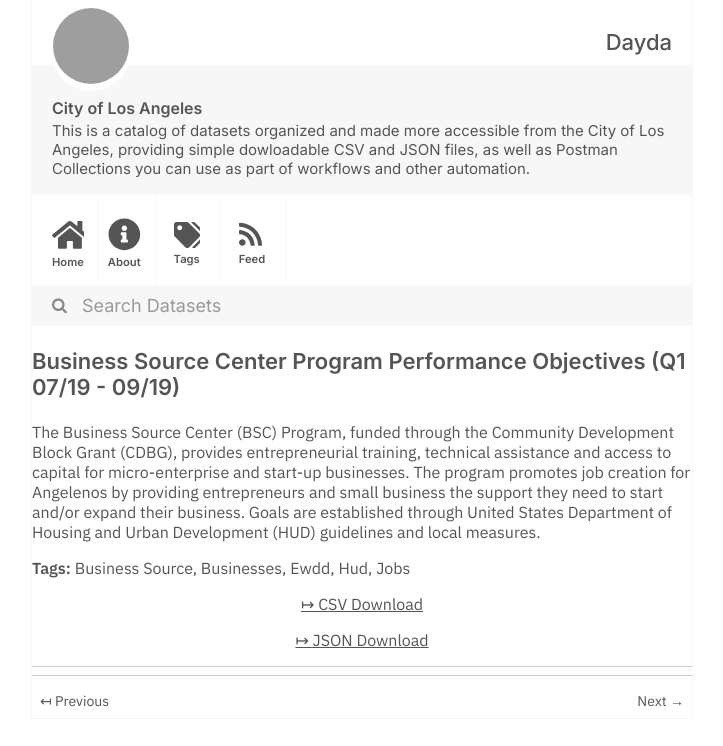
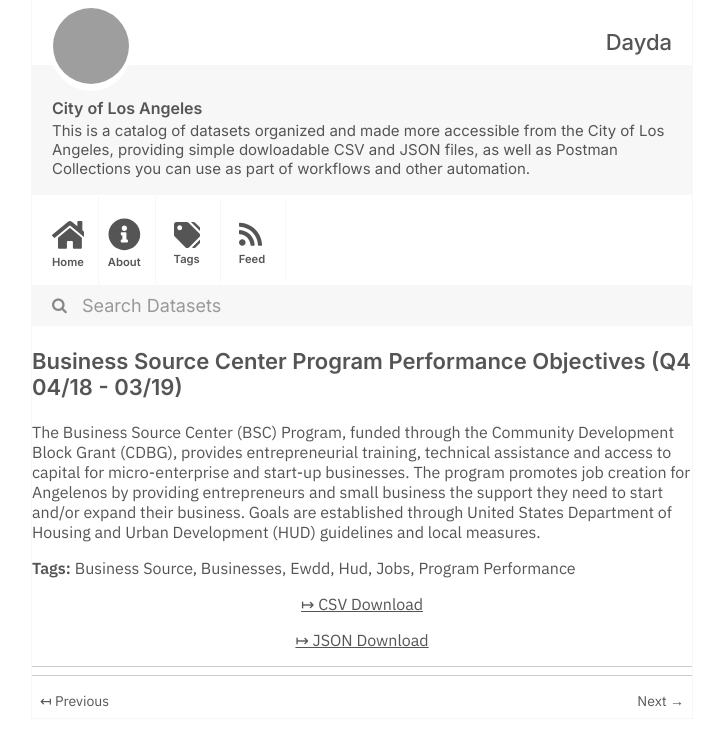
Before and after one commit to dayda-entities/city-of-los-angeles, a Jekyll site: the page built from _posts/2020-11-10-business-source-center-program.md, in a window 1280 px wide, cut to the strip 0-746 px from the top of the page. Shown: the whole strip, without its empty margins (278-1001 px from the left). Built offline with Jekyll 4.4.1, drawn with Linux system fonts in a browser that asks for light colours; grey boxes are pictures that could not be loaded.

```diff
--- a/_posts/2020-11-10-business-source-center-program.md
+++ b/_posts/2020-11-10-business-source-center-program.md
@@ -1,7 +1,7 @@
 ---
-title: Business Source Center Program Performance Objectives (Q1  07/19 - 09/19)
-created: '2020-11-10T17:52:04.539214'
-modified: '2020-12-02T15:54:47.358657'
+title: Business Source Center Program Performance Objectives (Q4  04/18 - 03/19)
+created: '2020-11-10T17:52:16.186502'
+modified: '2020-12-02T15:55:46.082326'
 state: active
 type: dataset
 tags:
@@ -10,11 +10,12 @@ tags:
   - Ewdd
   - Hud
   - Jobs
+  - Program Performance
 groups:
   - Local Government
-csv_url: 'https://data.lacity.org/api/views/3aii-bde7/rows.csv?accessType=DOWNLOAD'
-json_url: 'https://data.lacity.org/api/views/3aii-bde7/rows.json?accessType=DOWNLOAD'
+csv_url: 'https://data.lacity.org/api/views/c9di-tijr/rows.csv?accessType=DOWNLOAD'
+json_url: 'https://data.lacity.org/api/views/c9di-tijr/rows.json?accessType=DOWNLOAD'
 layout: post
 
 ---
-The Business Source Center (BSC) Program, funded through the Community Development Block Grant (CDBG), provides entrepreneurial training, technical assistance and access to capital for micro-enterprise and start-up businesses. The program promotes job creation for Angelenos by providing entrepreneurs and small business the support they need to start and/or expand their business. Goals are established through United States Department of Housing and Urban Development (HUD) guidelines and local measures.
+The Business Source Center (BSC) Program, funded through the Community Development Block Grant (CDBG), provides entrepreneurial training, technical assistance and access to capital for micro-enterprise and start-up businesses.  The program promotes job creation for Angelenos by providing entrepreneurs and small business the support they need to start and/or expand their business.  Goals are established through United States Department of Housing and Urban Development (HUD) guidelines and local measures.
```
